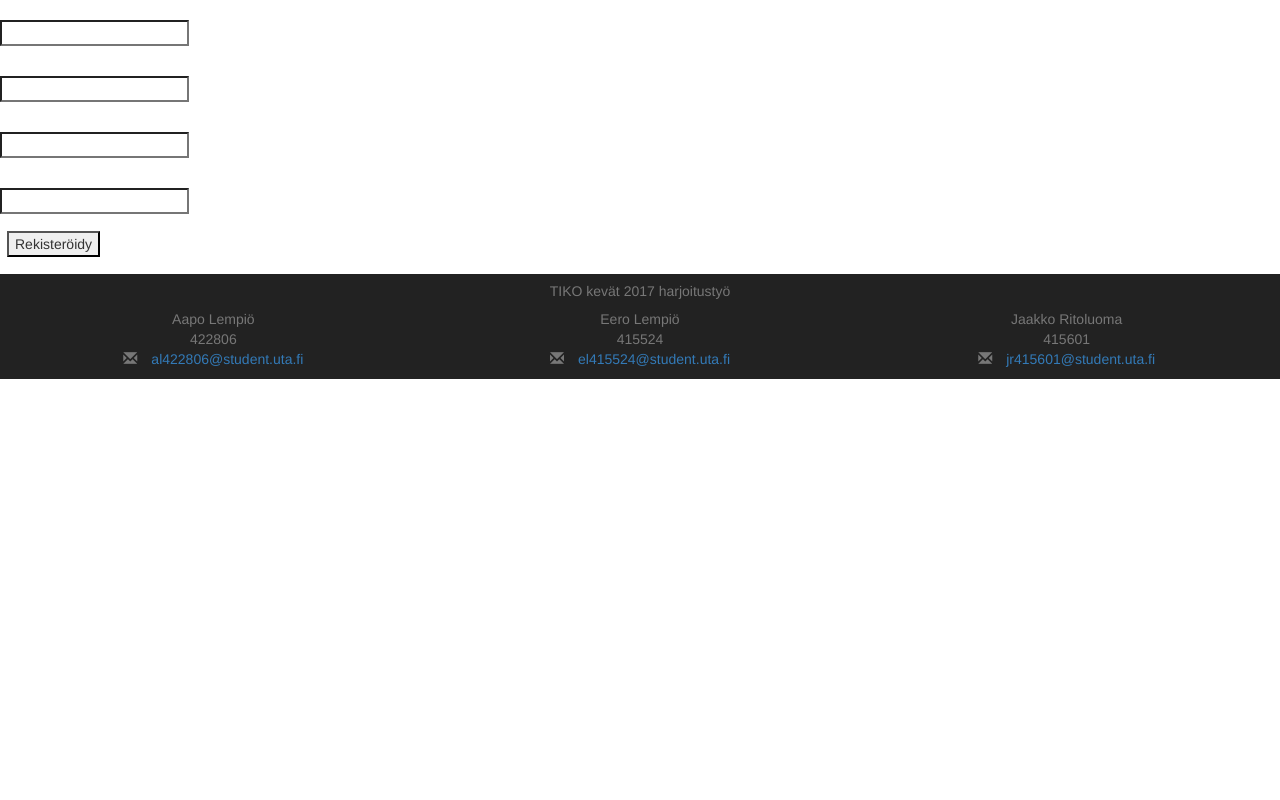
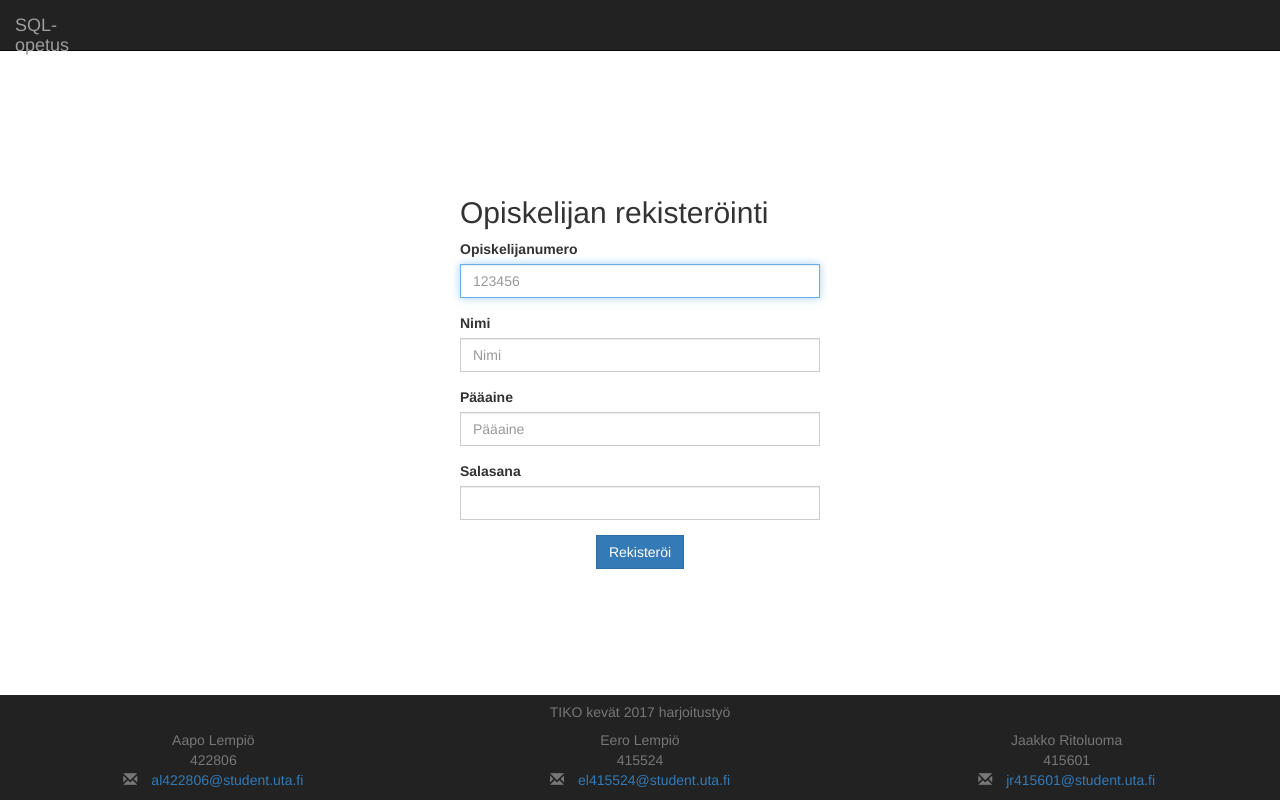
Before and after one commit to JaakkoRit/Tiko-ht, a PHP site: page /student-registration in a window 1280 px wide. Run offline with PHP 8.4, Linux system fonts and the light colour scheme; some libraries are stand-ins or nearby versions.

Commit message:
Palaute taulu ja tyylittelyä

```diff
--- /dev/null
+++ b/app/resources/views/_basicnavbar.view.php
@@ -0,0 +1,13 @@
+<nav class="navbar navbar-inverse navbar-fixed-top">
+	<div class="container-fluid">
+		<div class="row">
+			<div class="col-md-1">
+				<a class="navbar-brand" href="#">SQL-opetus</a>
+			</div>
+			<?php if (isset($_SESSION['nimi'])) : ?>
+				<p class="navbar-text"><?php echo $_SESSION['nimi']; ?></p>
+			<?php endif; ?>
+		</div>
+	</div>
+</nav>
+<div class="content">
--- a/app/resources/views/_footer.view.php
+++ b/app/resources/views/_footer.view.php
@@ -27,6 +27,7 @@
 </footer>
 
 <script src="js/functionality.js"></script>
+<script src="https://ajax.googleapis.com/ajax/libs/jquery/3.2.1/jquery.min.js"></script>
 <script src="bootstrap-3.3.7-dist/js/bootstrap.min.js"></script>
 </body>
 </html>
--- a/app/resources/views/_navbar.view.php
+++ b/app/resources/views/_navbar.view.php
@@ -15,3 +15,4 @@
 		</div>
 	</div>
 </nav>
+<div class="content">
--- a/app/resources/views/_sidebar.view.php
+++ b/app/resources/views/_sidebar.view.php
@@ -1,4 +1,3 @@
-<div class="content">
     <nav class="navbar navbar-inverse sidebar-left collapse navbar-collapse no-transition" id="sidebar">
         <?php if (isset($_SESSION['nimi'])) : ?>
             <p class="navbar-text"><?php echo $_SESSION['nimi']; ?></p>
--- a/app/resources/views/admin-home.view.php
+++ b/app/resources/views/admin-home.view.php
@@ -3,6 +3,7 @@
 <?php require "_navbar.view.php"; ?>
 
 <?php require "_sidebar.view.php"; ?>
+
 <?php require 'message.view.php'; ?>
 
 <?php require "_footer.view.php"; ?>
--- a/app/resources/views/student-home.view.php
+++ b/app/resources/views/student-home.view.php
@@ -3,4 +3,6 @@
 <?php require "_sidebar.view.php"; ?>
 
 <?php require 'message.view.php'; ?>
+
+<?php require 'message.view.php'; ?>
 <?php require "_footer.view.php"; ?>
--- a/app/resources/views/student-registration.view.php
+++ b/app/resources/views/student-registration.view.php
@@ -1,42 +1,33 @@
 <?php require "_header.view.php"; ?>
-
+<?php require "_basicnavbar.view.php"; ?>
+<div class="container login-container">
+	<div class="row login">
+		<div class="col-md-4 col-md-offset-4">
 			<form action="/student-registration" method="POST">
-
-        <div class="field">
-            <label class="label">Opiskelijanumero</label>
-            <p class="control has-icon has-icon-right">
-                <input class="input" name="onro" type="number">
-            </p>
+				<h2>Opiskelijan rekisteröinti</h2>
+				<div class="form-group">
+					<label>Opiskelijanumero</label>
+					<input class="input form-control" name="onro" type="text" placeholder="123456" required autofocus>
 				</div>
-
-        <div class="field">
-            <label class="label">Nimi</label>
-            <p class="control has-icon has-icon-right">
-                <input class="input" name="nimi" type="text">
-            </p>
+				<div class="form-group">
+					<label>Nimi</label>
+					<input class="input form-control" name="nimi" type="text" placeholder="Nimi" required>
 				</div>
-
-        <div class="field">
-            <label class="label">Pääaine</label>
-            <p class="control has-icon has-icon-right">
-                <input class="input" name="paaaine" type="text">
-            </p>
+				<div class="form-group">
+					<label>Pääaine</label>
+					<input class="input form-control" name="paaaine" type="text" placeholder="Pääaine" required>
 				</div>
-
-        <div class="field">
-            <label class="label">Salasana</label>
-            <p class="control has-icon has-icon-right">
-                <input class="input" name="salasana" type="password">
-            </p>
+				<div class="form-group">
+					<label>Salasana</label>
+					<input class="input form-control" name="salasana" type="password" required>
 				</div>
-
-        <div class="field is-grouped">
-            <p class="control">
-                <button type="submit" class="button is-primary">Rekisteröidy</button>
-            </p>
+				<div class="text-center">
+					<button type="submit" class="btn btn-primary">Rekisteröi</button>
 				</div>
-
 			</form>
+		</div>
+	</div>
+</div>
 
 <?php
     require "message.view.php";
--- a/app/resources/views/teacher-home.view.php
+++ b/app/resources/views/teacher-home.view.php
@@ -3,7 +3,7 @@
 <?php require "_navbar.view.php"; ?>
 
 <?php require "_sidebar.view.php"; ?>
-    </div>
+
 <?php require 'message.view.php'; ?>
 
 <?php require "_footer.view.php"; ?>
--- a/css/custom.css
+++ b/css/custom.css
@@ -16,6 +16,10 @@ body{
 	margin-top: 50px;
 	flex: 1;
 	display: flex;
+}
+.page-content{
+	padding-left: 2em;
+	width: 100%;
 }
 
 .navbar-brand{
@@ -43,6 +47,7 @@ body{
 
 .sidebar-left {
 	height: 100%;
+	width: 140px;
 	margin: 0em;
 	padding: 0em;
 }
@@ -76,18 +81,24 @@ body{
 	-o-transition: height 0.01s;
 	transition: height 0.01s;
 }
-table {
-    font-family: arial, sans-serif;
-    border-collapse: collapse;
-    width: 100%;
+.styledtable{
+	padding: 0em;
+	font-family: arial, sans-serif;
 }
 
 td, th {
+	width: 10em;
     border: 1px solid #dddddd;
     text-align: left;
-    padding: 8px;
+	padding: 0em;
+    padding-top: 1em;
+	padding-left: 0.5em;
 }
 
-button{
-	margin: 0.5em;
+.styledtable table tr:nth-child(even){
+    background-color: lightgrey;
 }
+
+.answer{
+	width: 100%;
+}
```
Also changed, not shown: app/controllers/SessionController.php (+6 -3 lines), app/resources/views/_basicsidebar.view.php (added, +10 -0 lines), app/resources/views/admin-registration.view.php (+16 -20 lines), app/resources/views/login.view.php (+19 -21 lines), app/resources/views/session-report.view.php (+7 -6 lines), app/resources/views/session.view.php (+20 -22 lines), app/resources/views/tasklistsession-report.view.php (+3 -4 lines), app/resources/views/teacher-registration.view.php (+19 -25 lines), core/miscFunctions.php (+27 -2 lines). Lines whose indentation alone changed are shown as unchanged.
